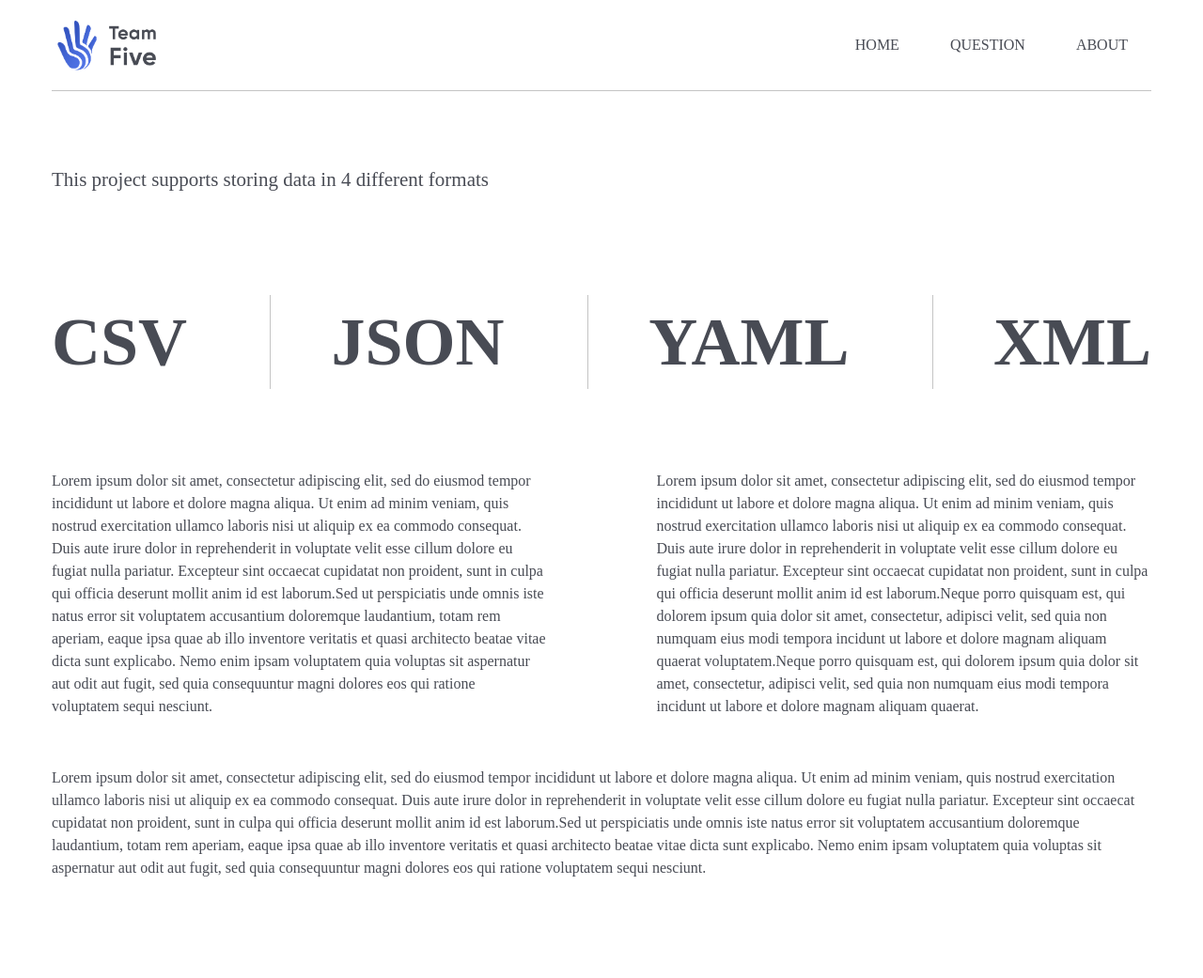
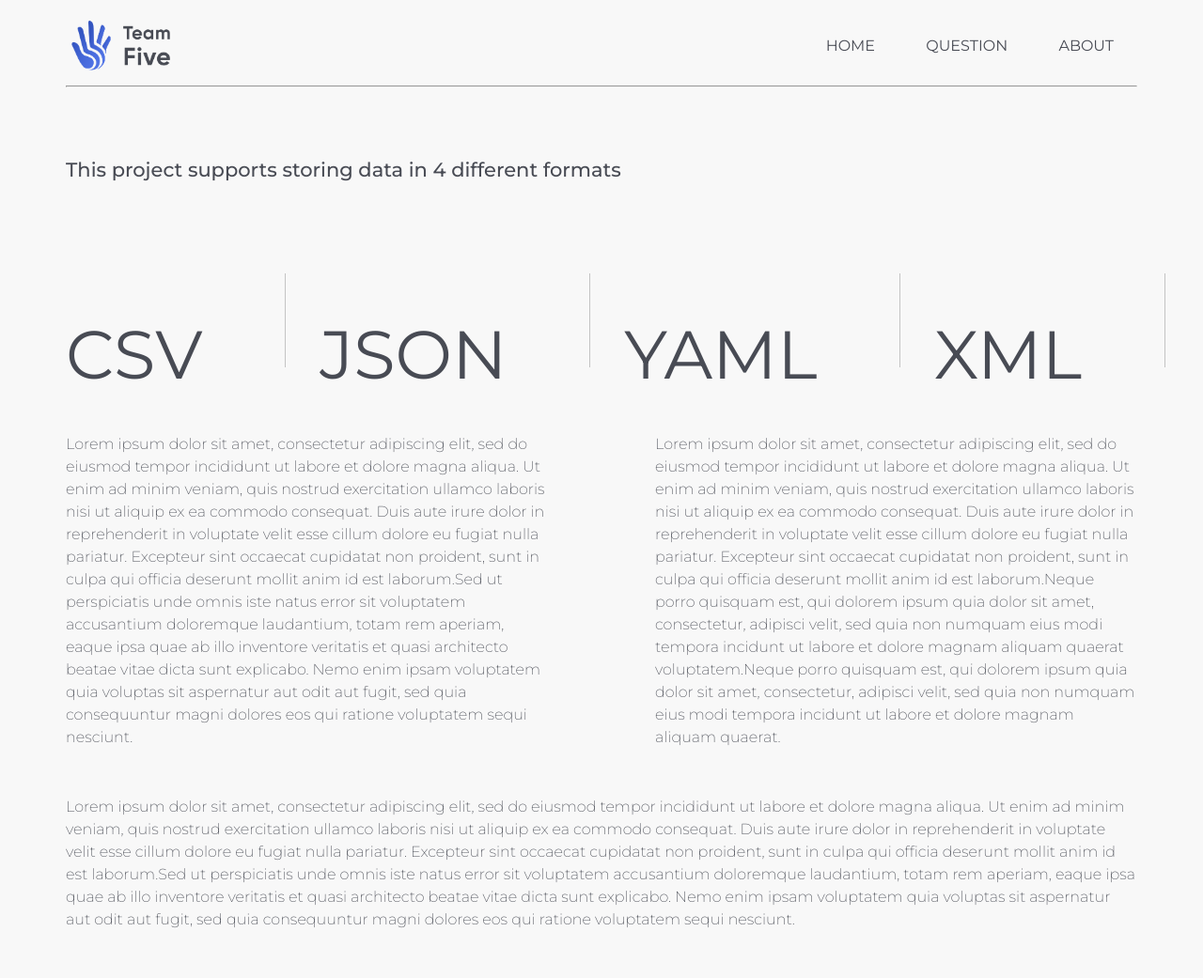
Before and after one commit to mzubkova/project-1, a website: page dist/about-page.html in a window 1280 px wide. Shown: the whole page at 94% size. Before the commit the page ends 986 px from the top, so only its background shows below. Drawn offline with Linux system fonts and the light colour scheme.

Commit message:
update files

```diff
--- a/Header_All/css/header.css
+++ /dev/null
@@ -1,82 +0,0 @@
-body {
-    font-family: 'Miriam Libre', sans-serif;
-    font-size: 15px;
-    line-height: 1.6;
-    color: #333;
-    /*background:rgb(205, 203, 233);*/
-}
-
-h1, h2, h3, h4, h5, h6 {
-    margin: 0;
-}
-
-*,
-*:before
-*:after {
-    box-sizing: border-box;
-}
-
-.container {
-    width: 100%;
-    height: 1200px;
-    margin: 0 auto;
-}
-
-/*Header*/
-.header{
-    padding-top: 30px;
-    width: 100%;
-    position: absolute;
-    top: 0;
-    left: 0;
-    right: 0;
-    z-index: 1000;
-}
-
-/*Nav*/
-.nav {
-    font-size: 17px;
-}
-
-.nav_link {
-    display: inline-block;
-    text-decoration: none;
-    color: #333;
-    transition: color .2s linear;
-    margin: 0 15px;
-    position: relative;
-}
-
-.nav_link:after {
-    content: "";
-    display: block;
-    width: 100%;
-    height: 3px;
-    display: none;
-    background-color: rgb(44, 50, 133);
-
-    position: absolute;
-    top: 100%;
-    left: 0;
-    z-index: 1;
-}
-
-.nav_link:hover {
-    color: rgb(26, 26, 26);
-}
-
-.nav_link:hover:after {
-    display: block;
-}
-
-.header_inner {
-    margin-left: 75%;
-    /* display: flex;
-    justify-content: space-between;
-    align-items: center;*/
-
-}
-
-.logotipe {
-    margin-left: 10%;
-}
--- a/Header_All/index.html
+++ /dev/null
@@ -1,25 +0,0 @@
-<!DOCTYPE html>
-<html lang="en">
-    <head>
-        <meta charset="UTF-8">
-        <link rel="stylesheet" href="css/header.css">
-        <title>Question</title>
-    </head>
-    <body>
-        <div class="logotipe">
-            <a>
-                <img src="image/logo5.png" width="121" height="77"/>
-        </div>
-        <header class="header">
-            <div class="container">
-            <div class="header_inner">
-                <nav class="nav">
-                    <a class="nav_link" href="#">HOME</a>
-                    <a class="nav_link" href="#">QUESTION</a>
-                    <a class="nav_link" href="#">ABOUT</a>
-                </nav>
-            </div>
-            </div>
-        </header>
-    </body>
-</html>
--- a/Header_All/js/index.js
+++ /dev/null
@@ -1 +0,0 @@
-console.log(7);
--- a/about-page.css
+++ /dev/null
@@ -1,188 +0,0 @@
-body{
-    margin: 0;
-    font-family: "Gilroy";
-    font-size: 16px;
-
-    line-height: 1.5px;
-    color: #484B54;
-}
-
-
-*,
-*:before,
-*:after {
-    box-sizing: border-box;
-}
-
-h1,h2,h3,h4,h5,h6{
-    margin: 0;
-}
-
-h1{
-    font-size: 72px;
-}
-
-.container{
-    width: 100%;
-    max-width: 1170px;
-    margin: 0 auto;
-}
-
-.page{
-    padding-top:170px;
-    width: 100%;
-    height: 100vh;
-}
-
-.page_firstTxt{
-font-size: 21px;
-font-weight: 500;
-text-align:left;
-}
-
-
-.header{
-    width:100%;
-    padding-top: 7px;
-
-    position: absolute;
-    top: 0;
-    left: 0;
-    right: 0;
-    z-index: 1000;
-}
-
-.header_inner{
-    display:flex;
-    justify-content:space-between;
-    align-items: center;
-}
-
-.logo{
-    width:117px;
-    height: auto;
-}
-
-.nav{
-    font-size:16px;
-    text-transform: uppercase;
-}
-
-.nav_link{
-    display:inline-block;
-    vertical-align: top;
-    margin: 0 25px;
-    position: relative;
-
-    color:#484B54;
-    text-decoration: none;
-    transition: color .1s linear;
-}
-
-.nav_link:after {
-    content:"";
-    display:block;
-    width:100%;
-    height: 1px;
-    opacity: 0;
-
-    background-color: #3759C5;
-    position:absolute;
-    top:100%;
-    left:0;
-    z-index: 1;
-    margin-top: 10px;
-
-    transition: opacity .1s linear;
-}
-
-.nav_link:hover{
-color:#3759C5;
-font-weight:500;
-}
-
-.nav_link:hover:after{
-
-    opacity:1;
-    }
-
-
-
- hr {
-     margin-top:7px;
-    border: none;
-    background-color: #C4C4C4;
-    color: #C4C4C4; /* Цвет линии для IE6-7 */
-     height: 1px;
-    }
-
-.formats{
-    width: 100%;
-
-    max-width: 1170px;
-    margin: 0 auto;
-
-    position:absolute;
-
-}
-
-.formats_inner{
-    margin-top:100px;
-    height:100px;
-    display:flex;
-    justify-content:space-between;
-}
-
-.formats_item{
-    position:relative;
-    padding: 50px 88px 0px 0px ;
-
-
-    border-right: 1px #C4C4C4 solid;
-
-
-}
-
-@keyframes animate{
-    from{
-        background-position: -1000%;
-    }
-    to{
-        background-position: 1000%
-    }
-}
-.formats_item2{
-    position:relative;
-
-    padding: 50px 0 ;
-}
-
-.texts_inner{
-    padding-top:270px;
-    display:flex;
-    justify-content:space-between;
-}
-.page_secondTxt{
-    width:45%;
-    font-size: 16px;
-    font-weight: 300;
-    text-align:left;
-    line-height: 1.5;
-    }
-
-    .page_thirdTxt{
-        width:45%;
-        font-size: 16px;
-        font-weight: 300;
-        text-align:left;
-        line-height: 1.5;
-        }
-
-    .page_fourthTxt{
-        font-size: 16px;
-        font-weight: 300;
-        text-align:left;
-        line-height: 1.5;
-        padding-top:20px;
-        padding-bottom:50px;
-    }
--- a/src/scss/layout/_header.scss
+++ b/src/scss/layout/_header.scss
@@ -0,0 +1,68 @@
+.header {
+  left: 0;
+  padding-top: 7px;
+  position: absolute;
+  right: 0;
+  top: 0;
+  width: 100%;
+  z-index: 1000;
+
+  &__inner {
+    align-items: center;
+    display: flex;
+    justify-content: space-between;
+  }
+}
+
+/*Nav*/
+.nav {
+  font-size: 16px;
+  text-transform: uppercase;
+
+  &__link {
+    color: #484b54;
+    display: inline-block;
+    margin: 0 25px;
+    position: relative;
+    text-decoration: none;
+    transition: color 0.1s linear;
+    vertical-align: top;
+
+    &::after {
+      background-color: #3759c5;
+      content: "";
+      display: block;
+      height: 1px;
+      left: 0;
+      margin-top: 10px;
+      opacity: 0;
+      position: absolute;
+      top: 100%;
+      transition: opacity 0.1s linear;
+      width: 100%;
+      z-index: 1;
+    }
+
+    &:hover {
+      color: #3759c5;
+      font-weight: 500;
+    }
+
+    &:hover::after {
+      opacity: 1;
+
+      hr {
+        background-color: #c4c4c4;
+        border: none;
+        color: #c4c4c4; /* Цвет линии для IE6-7 */
+        height: 1px;
+        margin-top: 7px;
+      }
+    }
+  }
+}
+
+.logo {
+  height: auto;
+  width: 117px;
+}
--- /dev/null
+++ b/src/scss/sections/_about-section.scss
@@ -0,0 +1,72 @@
+.page {
+  height: 100vh;
+  padding-top: 170px;
+  width: 100%;
+
+  &__firstTxt {
+    font-size: 21px;
+    font-weight: 500;
+    text-align: left;
+  }
+
+  &__secondTxt {
+    font-size: 16px;
+    font-weight: 300;
+    line-height: 1.5;
+    text-align: left;
+    width: 45%;
+  }
+
+  &__thirdTxt {
+    font-size: 16px;
+    font-weight: 300;
+    line-height: 1.5;
+    text-align: left;
+    width: 45%;
+  }
+
+  &__fourthTxt {
+    font-size: 16px;
+    font-weight: 300;
+    line-height: 1.5;
+    padding: 50px 0;
+    text-align: left;
+  }
+
+  &__inner {
+    display: flex;
+    justify-content: space-between;
+    padding-top: 270px;
+  }
+}
+
+.formats {
+  margin: 0 auto;
+  max-width: 1170px;
+  position: absolute;
+  width: 100%;
+
+  &__inner {
+    display: flex;
+    height: 100px;
+    justify-content: space-between;
+    margin-top: 100px;
+  }
+
+  &__item {
+    border-right: 1px #c4c4c4 solid;
+    font-size: 72px;
+    padding: 50px 88px 0 0;
+    position: relative;
+  }
+}
+
+@keyframes animate {
+  from {
+    background-position: -1000%;
+  }
+
+  to {
+    background-position: 1000%;
+  }
+}
--- a/src/scss/sections/_index.scss
+++ b/src/scss/sections/_index.scss
@@ -1 +1,2 @@
 @import "questions-section";
+@import "_about-section";
--- a/src/scss/sections/_questions-section.scss
+++ b/src/scss/sections/_questions-section.scss
@@ -1,5 +1,5 @@
 .questions {
-  padding: 48px 0 111px;
+  padding: 150px 0 0;
 
   &-box {
     &:first-child {
@@ -79,7 +79,7 @@
       &::before {
         border-left: 1px solid $silver;
         content: "";
-        height: 155px;
+        height: 100%;
         position: absolute;
         right: 85px;
         width: 1px;
@@ -97,6 +97,19 @@
         line-height: 1.36;
         margin-top: 15px;
       }
+    }
+
+    &-body {
+      margin: 28px;
+      width: 90%;
+    }
+
+    &-text {
+      color: $text-abbey;
+      font-size: 1.6rem;
+      font-weight: 400;
+      line-height: 1.36;
+      margin-top: 15px;
     }
 
     &__title {
@@ -120,8 +133,6 @@
     &__delete {
       align-items: center;
       background-color: $bg-white;
-      border-left: 1px solid $silver;
-      flex-flow: row wrap;
       justify-content: center;
       width: 10%;
 
@@ -129,6 +140,7 @@
         opacity: 0.3;
         position: absolute;
         right: 4%;
+        top: 50%;
         top: 40%;
 
         &:hover {
@@ -161,7 +173,6 @@
   color: $text-cerulean-blue;
 }
 
-
 .true {
   background: rgba(91, 195, 54, 0.1);
   color: $text-apple;
@@ -177,8 +188,7 @@
   font-size: 1.6rem;
   font-weight: 500;
   line-height: 1.36;
-  margin-top: 10px;
+  margin-left: 10px;
   position: absolute;
   right: 100px;
-
 }
```
Also changed, not shown: Header_All/image/logo.jpg (deleted), Header_All/image/logo.png (deleted), Header_All/image/logo5.png (deleted), dist/about-page.html, dist/css/style.css, dist/index.html (added), dist/js/modal.js, dist/js/questions..js (deleted), dist/questions-page.html (added), dist/questions.html (deleted), images/logo5.png (deleted), 1 other file.
